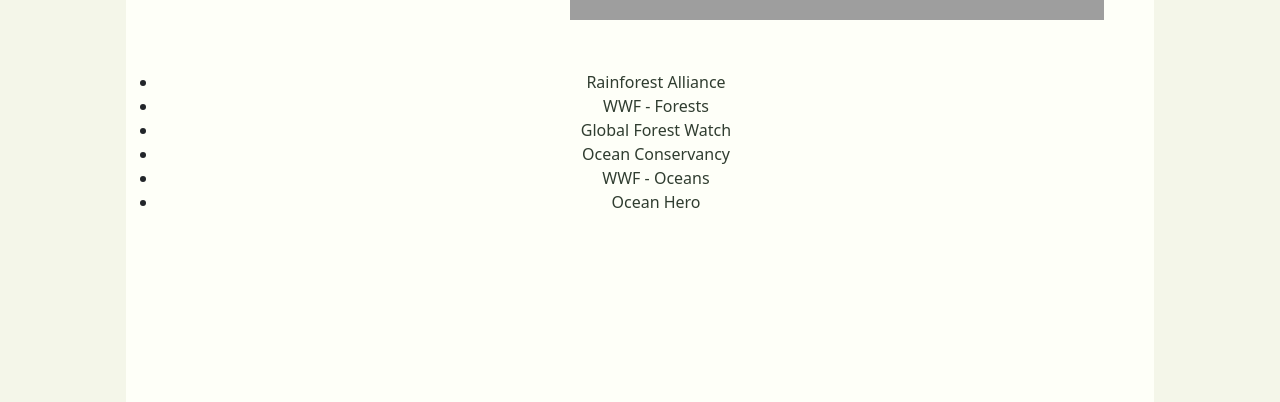
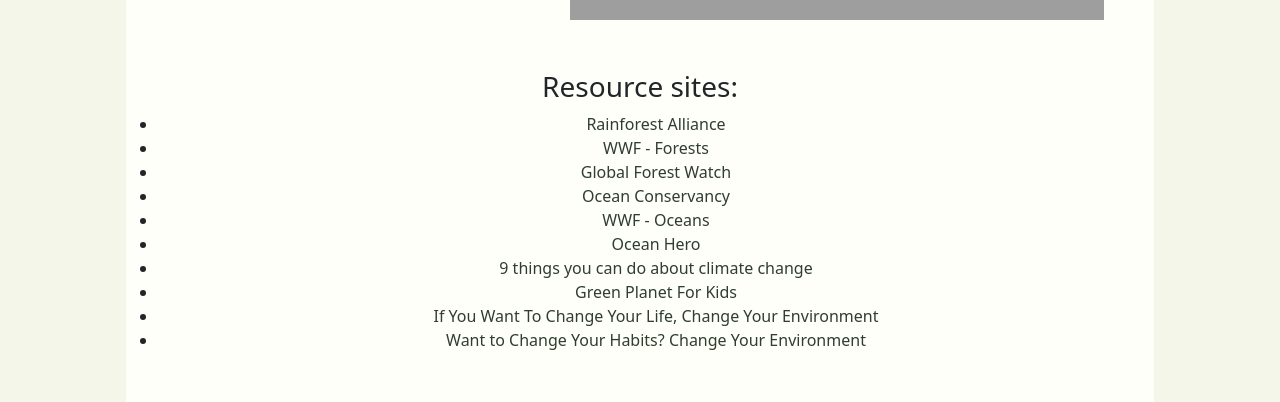
Before and after one commit to anbee123/Less-is-Greener-frontend, a React (Create React App) app: page /lessisgreener/resources in a window 1280 px wide. Shown: the part 495-897 px from the top of the page. Built offline with nearby package versions, Linux system fonts and the light colour scheme; no server answers; grey boxes are pictures that could not be loaded; a web font is replaced by a local one.

Commit message:
added more sites

```diff
--- a/src/pages/Resources.js
+++ b/src/pages/Resources.js
@@ -10,7 +10,7 @@
             <iframe width="560" height="315" src="https://www.youtube.com/embed/D-0QStAzmBA" title="YouTube video player" frameborder="0" allow="accelerometer; autoplay; clipboard-write; encrypted-media; gyroscope; picture-in-picture; web-share" allowFullScreen></iframe>
         </div>
 
-        <h3> </h3>
+        <h3>Resource sites:</h3>
             <ul>
                         <li><a href="https://www.rainforest-alliance.org/">Rainforest Alliance</a></li>
                         <li><a href="https://www.worldwildlife.org/places/forests">WWF - Forests</a></li>
@@ -18,6 +18,10 @@
                         <li><a href="https://www.oceanconservancy.org/">Ocean Conservancy</a></li>
                         <li><a href="https://www.panda.org/oceans">WWF - Oceans</a></li>
                         <li><a href="https://www.oceanhero.today/">Ocean Hero</a></li>
+                        <li><a href="https://www.imperial.ac.uk/stories/climate-action/">9 things you can do about climate change</a></li>
+                        <li><a href="https://greenplanet4kids.com/">Green Planet For Kids</a></li>
+                        <li><a href="https://www.forbes.com/sites/amyblaschka/2018/09/27/if-you-want-to-change-your-life-change-your-environment/?sh=2cff14d1734d">If You Want To Change Your Life, Change Your Environment</a></li>
+                        <li><a href="https://www.psychologytoday.com/us/blog/habits-not-hacks/201408/want-change-your-habits-change-your-environment">Want to Change Your Habits? Change Your Environment</a></li>
                     </ul>
                 </div>
 
```
